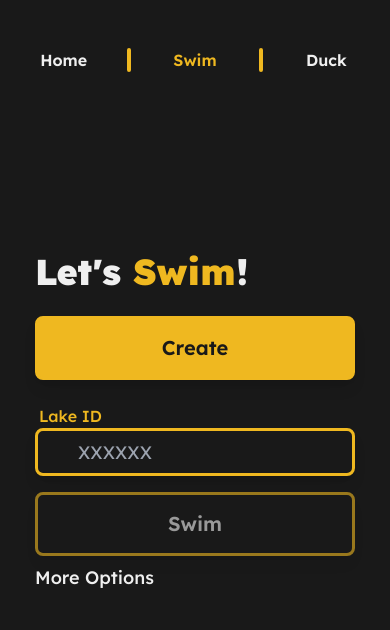
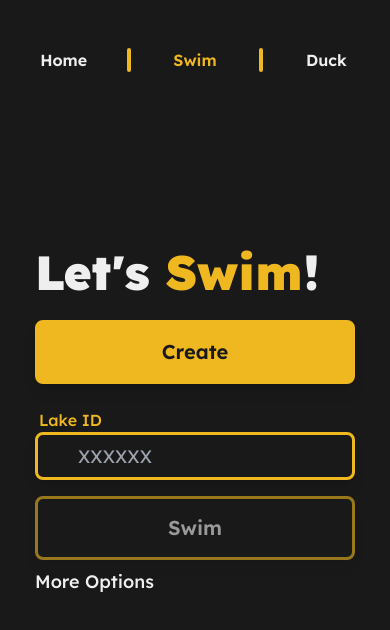
Before and after one commit to LetThemQuacks/Quacks-website, a SvelteKit app: page /swim in a window 390 px wide. Shown: the top 630 px of the page. Built offline with nearby package versions, Linux system fonts and the light colour scheme; no server answers; a web font is replaced by a local one.

Commit message:
ui fixes

```diff
--- a/src/routes/login/+page.svelte
+++ b/src/routes/login/+page.svelte
@@ -38,7 +38,7 @@
     {/if}
 
     <div class="mb-2 flex flex-row items-center">
-        <h1 class="font-extrabold text-white text-4xl sm:text-5xl">Let's <span class="text-yellow">Login</span>!</h1>
+        <h1 class="font-extrabold text-white text-5xl">Let's <span class="text-yellow">Login</span>!</h1>
     </div>
 
 
--- a/src/routes/register/+page.svelte
+++ b/src/routes/register/+page.svelte
@@ -36,7 +36,7 @@
     {/if}
 
     <div class="mb-2 flex flex-row justify-between">
-        <h1 class="font-extrabold text-white text-4xl sm:text-5xl">New <span class="text-yellow">Duck</span>!</h1>
+        <h1 class="font-extrabold text-white text-5xl">New <span class="text-yellow">Duck</span>!</h1>
     </div>
 
     <form method="POST" use:enhance>
--- a/src/routes/swim/+page.svelte
+++ b/src/routes/swim/+page.svelte
@@ -55,7 +55,7 @@ onMount(() => {
 
 
     <div class="mb-2 flex flex-row items-center">
-        <h1 class="font-extrabold text-white text-4xl sm:text-5xl">Let's <span class="text-yellow">Swim</span>!</h1>
+        <h1 class="font-extrabold text-white text-5xl">Let's <span class="text-yellow">Swim</span>!</h1>
     </div>
 
     <a href="/create" class="btn w-full mt-6 mb-6">Create</a>
```
